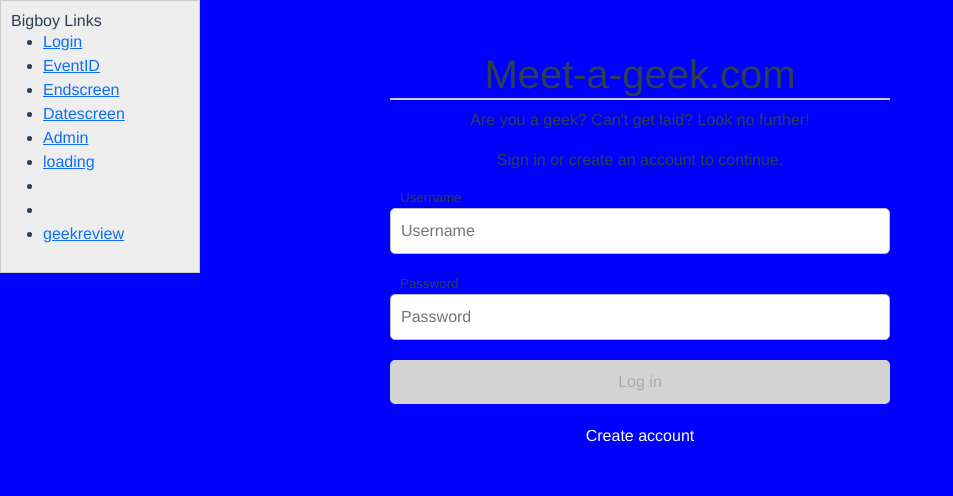
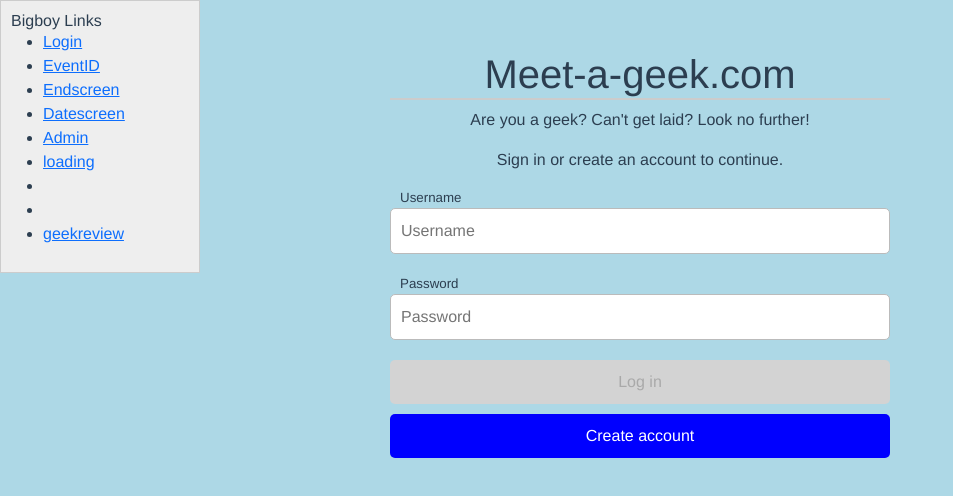
Before and after one commit to viktorhul/meet-a-geek, a Vue app: page / in a window 1280 px wide. Shown: the top 496 px of the page, without its empty margins (0-953 px from the left). Built offline with nearby package versions, Linux system fonts and the light colour scheme.

Commit message:
Update App.vue

```diff
--- a/src/App.vue
+++ b/src/App.vue
@@ -47,11 +47,11 @@
 html,
 body {
   margin: 0;
-  background-color: blue;
+  background-color: lightblue;
 }
 
 #app {
-  background-color: blue;
+  background-color: lightblue;
   font-family: Avenir, Helvetica, Arial, sans-serif;
   -webkit-font-smoothing: antialiased;
   -moz-osx-font-smoothing: grayscale;
```
